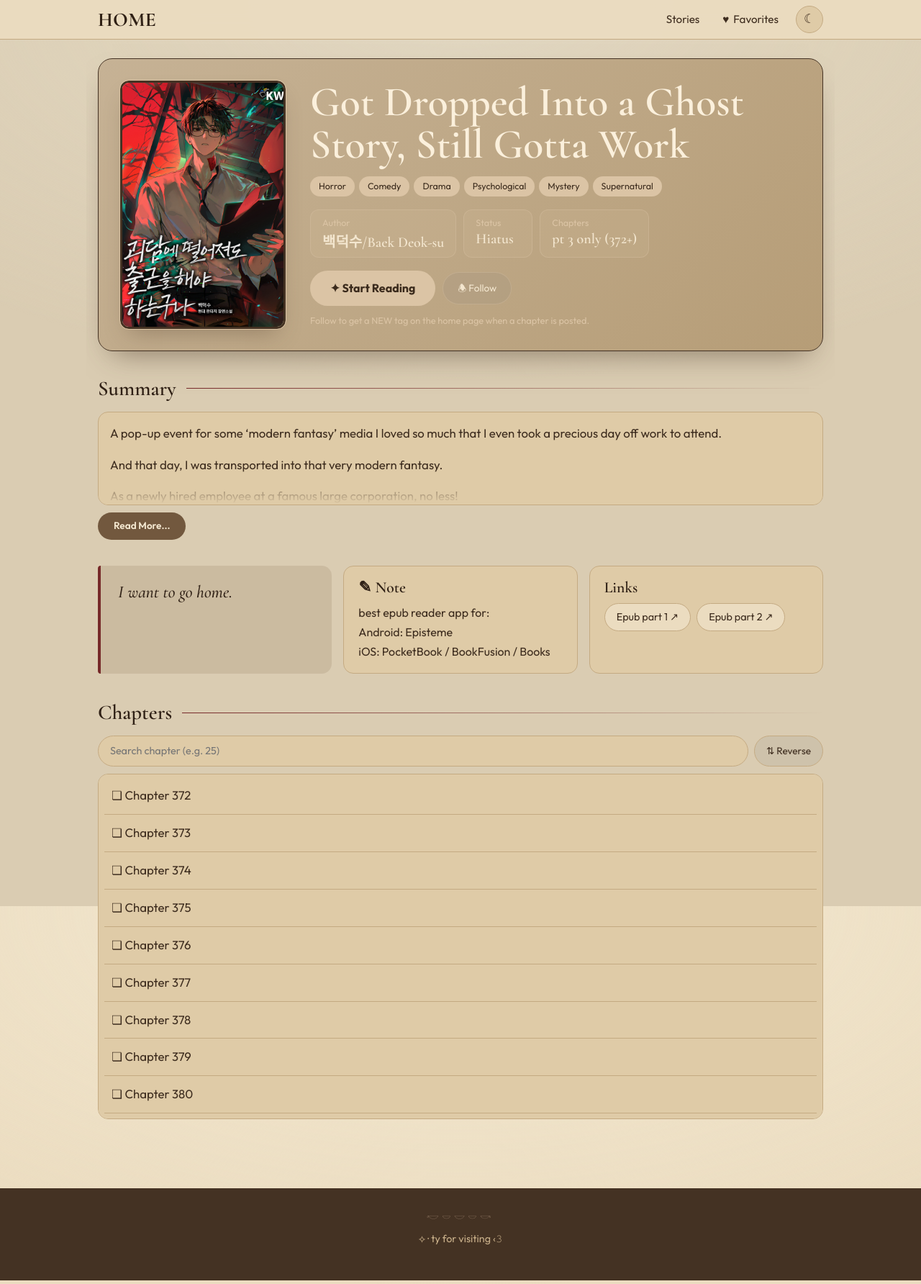
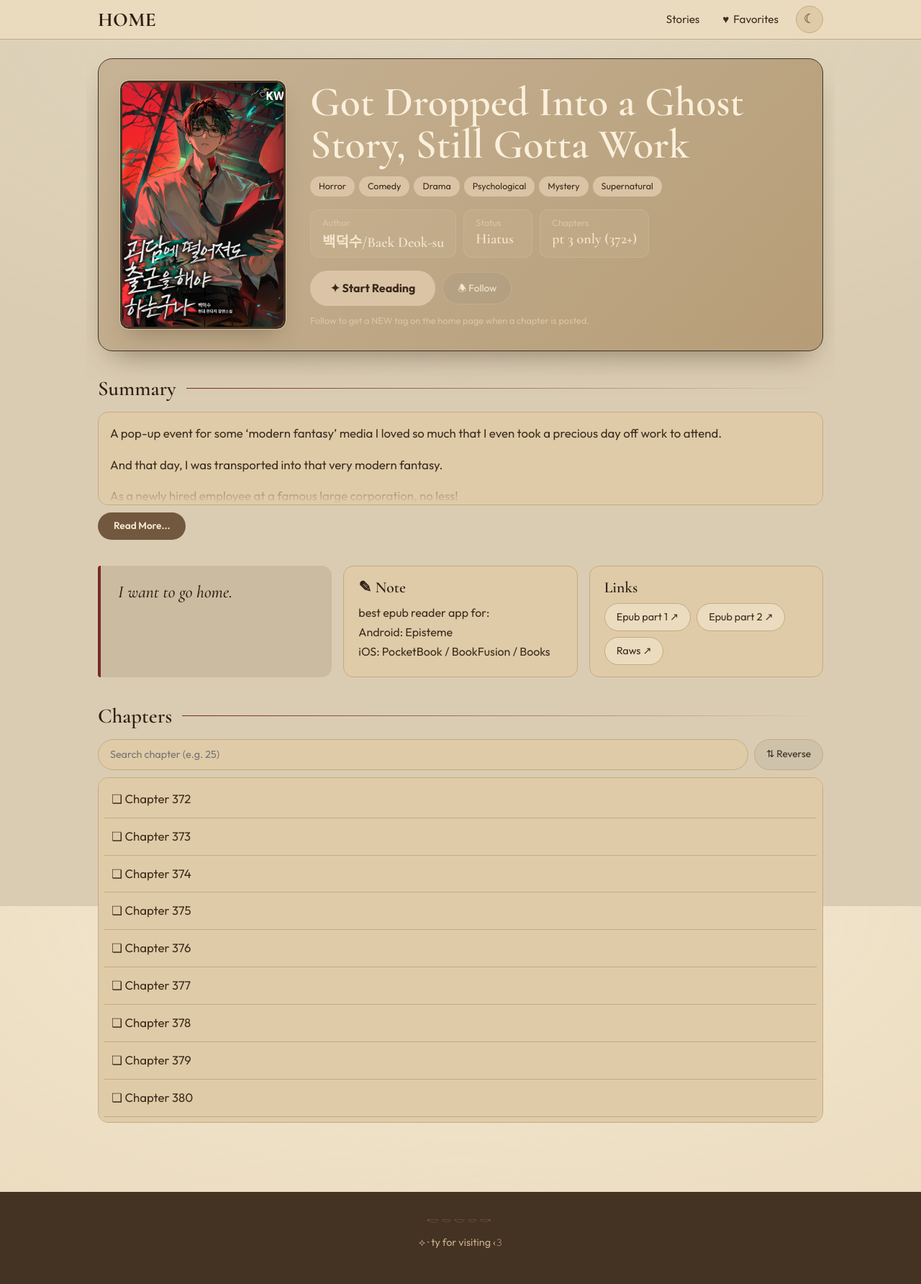
Before and after one commit to soleumn/soleumn.github.io, a Jekyll site: the page built from _novels/gsgw.md, in a window 1280 px wide. Shown: the whole page at 72% size. Built offline with Jekyll 4.4.1, drawn with Linux system fonts in a browser that asks for light colours.

Commit message:
Update gsgw.md

```diff
--- a/_novels/gsgw.md
+++ b/_novels/gsgw.md
@@ -18,6 +18,7 @@ desc: "best epub reader app for:<br>Android: Episteme<br>iOS: PocketBook / BookF
 links:
   - { name: Epub part 1, url: "https://drive.google.com/file/d/1X0QprcooM1YlOeYF_2T4wXt8ugHm82zt/view?usp=sharing" }
   - { name: Epub part 2, url: "https://drive.google.com/file/d/1Sn0boYmOvHHXO4ig9hnCLaYRIW0NGWm0/view?usp=drive_link" }
+  - { name: Raws, url: "https://page.kakao.com/content/65171279/" }
 ---
 A pop-up event for some ‘modern fantasy’ media I loved so much that I even took a precious day off work to attend.
 
```
